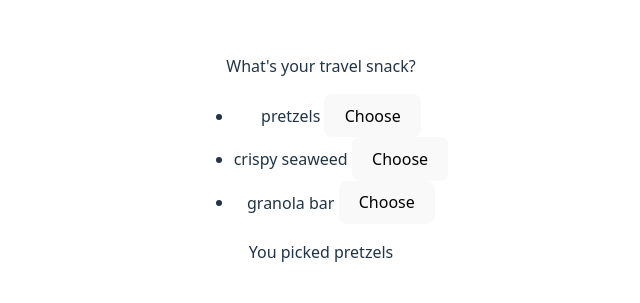
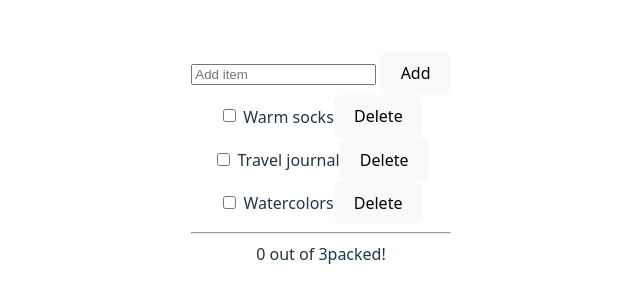
Before and after one commit to kingpark-eng/react-study, a React (Vite) app in the folder create-next-app/example/: page / in a window 1280 px wide. Shown: the part 241-544 px from the top of the page, without its empty margins (319-959 px from the left). Built offline with nearby package versions, Linux system fonts and the light colour scheme.

Commit message:
update_20251120

```diff
--- a/create-next-app/example/src/App.jsx
+++ b/create-next-app/example/src/App.jsx
@@ -3,29 +3,25 @@ import reactLogo from './assets/react.svg'
 import viteLogo from '/vite.svg'
 import './App.css'
 
-// https://ko.react.dev/learn/choosing-the-state-structure (2)
+// https://ko.react.dev/learn/choosing-the-state-structure 챌린지 2 of 4: 깨진 포장 목록 수정하기
 // React에서는 이러한 컴포넌트별 메모리를 state라고 부름
 
-const initialItems = [
-  { title: 'pretzels', id: 0 },
-  { title: 'crispy seaweed', id: 1 },
-  { title: 'granola bar', id: 2 },
-];
+//첫번째 체크박스는 체크가 되어잇어야함.
+export default function TravelPlan(){
+ //체크된 갯수 카운터
+ const [checkCnt, setCheckCnt] = useState(0);
+ const [totalPack, setTotalPack] = useState(3);
 
-export default function Menu(){
-  const [items, setItems] = useState(initialItems);
-
-  const [selectedItem, setSelectedItem] = useState(items[0]);
-
-  return (
-    <>
-      <p>What's your travel snack?</p>
-      <ul>
-         {items.map(item=>
-            <li key={item.id}>{item.title}{' '}<button onClick={()=>setSelectedItem(item)}>Choose</button></li>
-         )}
-      </ul>
-      <p>You picked {selectedItem.title}</p>
-    </>
-  );
+ return(
+  <div>
+    <input type="text" placeholder='Add item'></input>{' '}<button key="1">Add</button>
+    <br/>
+      <input type="checkbox" value="Warm socks" onChange={(e)=>{if(e.target.checked){setCheckCnt(checkCnt+1)}else{setCheckCnt(checkCnt-1)}}}></input>{' '}Warm socks<button>Delete</button><br/>
+      <input type="checkbox" value="Travel journal"></input>{' '}Travel journal<button>Delete</button><br/>
+      <input type="checkbox" value="Watercolors"></input>{' '}Watercolors<button>Delete</button>
+    <br/>
+    <hr/>
+    {checkCnt} out of {totalPack}packed!
+  </div>
+ )
 }
```
Also changed, not shown: 1 other file (tests, documents, lock files or other folders).
